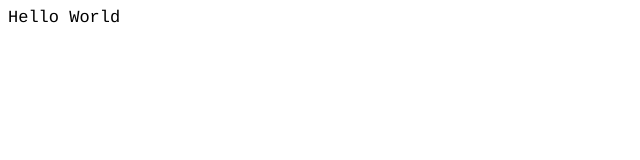
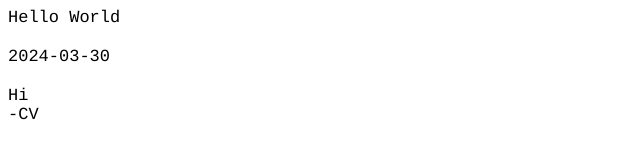
Before and after one commit to caitlynvergara/website_own-custom, a plain HTML site: page index.html in a window 1280 px wide. Shown: the whole page, without its empty margins (0-640 px from the left). Drawn offline with Linux system fonts and the light colour scheme.

Commit message:
Update index.html

```diff
--- a/index.html
+++ b/index.html
@@ -7,11 +7,17 @@
   <meta name="Generator" content="Cocoa HTML Writer">
   <meta name="CocoaVersion" content="2487">
   <style type="text/css">
-    p.p1 {margin: 0.0px 0.0px 0.0px 0.0px; font: 17.0px Courier; color: #000000; -webkit-text-stroke: #e3e55a; background-color: #ffffff}
+    p.p1 {margin: 0.0px 0.0px 0.0px 0.0px; font: 17.0px Courier; -webkit-text-stroke: #dde249; background-color: #ffffff}
+    p.p2 {margin: 0.0px 0.0px 0.0px 0.0px; font: 17.0px Courier; -webkit-text-stroke: #dde249; background-color: #ffffff; min-height: 20.0px}
     span.s1 {font-kerning: none}
   </style>
 </head>
 <body>
 <p class="p1"><span class="s1">Hello World</span></p>
+<p class="p2"><span class="s1"></span><br></p>
+<p class="p1"><span class="s1">2024-03-30</span></p>
+<p class="p2"><span class="s1"></span><br></p>
+<p class="p1"><span class="s1">Hi</span></p>
+<p class="p1"><span class="s1">-CV</span></p>
 </body>
 </html>
```
